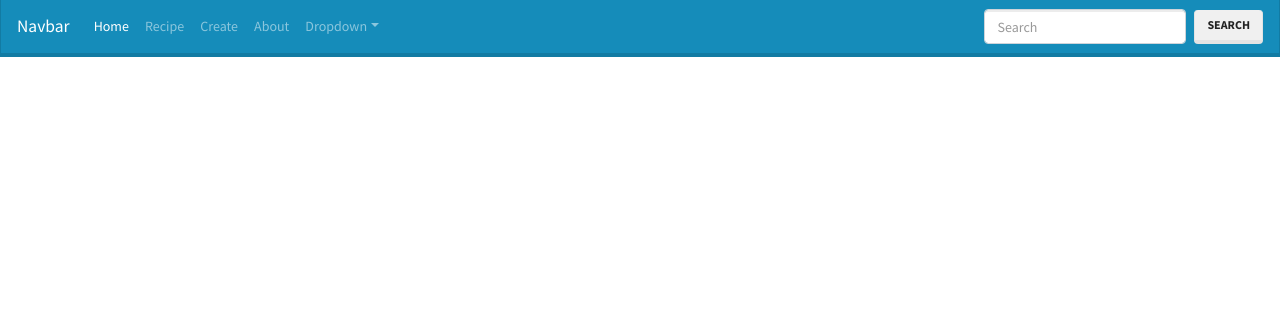
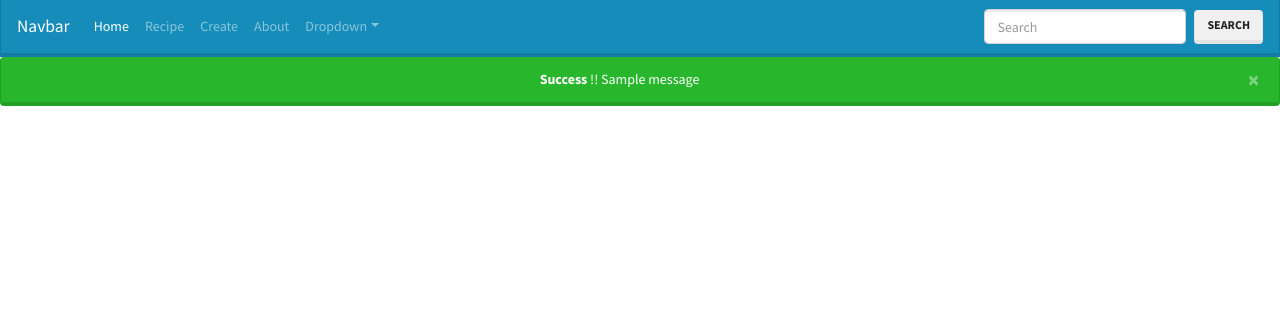
Before and after one commit to nilldiggonto/Recipe_Site_Django_3_RESTAPI, a Django app: template templates/base.html in a window 1280 px wide. Shown: the top 317 px of the page. Run offline with Django 3.2, Linux system fonts and the light colour scheme; the template is opened without the code that fills it, so the values that code supplies are empty; tables that the repository leaves empty hold one stand-in row (values such as "Sample post"); one stand-in notice (Sample message) is shown; some libraries are stand-ins or nearby versions.

Commit message:
Django Messages

```diff
--- a/templates/base.html
+++ b/templates/base.html
@@ -12,13 +12,19 @@
 <body>
 
     {% include 'partial/navbar.html' %}
+    {% include 'partial/alert.html' %}
+    <div class="container-fluid">
 
-    <div class="container-fluid">
         {%block content %}
 
         {% endblock %}
     </div>
 
 
+
+
+    <script src="https://ajax.googleapis.com/ajax/libs/jquery/3.5.1/jquery.min.js"></script>
+    <script src="https://cdnjs.cloudflare.com/ajax/libs/popper.js/1.16.0/umd/popper.min.js"></script>
+    <script src="https://maxcdn.bootstrapcdn.com/bootstrap/4.5.2/js/bootstrap.min.js"></script>
 </body>
 </html>
--- /dev/null
+++ b/templates/partial/alert.html
@@ -0,0 +1,19 @@
+{% if messages %}
+    {%for message in messages %}
+
+        <div class="alert alert-{{message.tags}} alert-dismissible text-center" role="alert">
+            <button class="close" type="button" data-dismiss="alert"> <span aria-hidden="true">&times;</span> </button>
+
+            <strong>
+                {%if message.level == DEFAULT_MESSAGE_LEVELS.ERROR %}
+                Error:
+                {% else %}
+                {{message.tags|title}}
+                {% endif %}
+            </strong>
+
+            !! {{message}}
+        </div>
+
+    {%endfor %}
+{%endif %}
```
Also changed, not shown: posts/views.py (+7 -0 lines).
